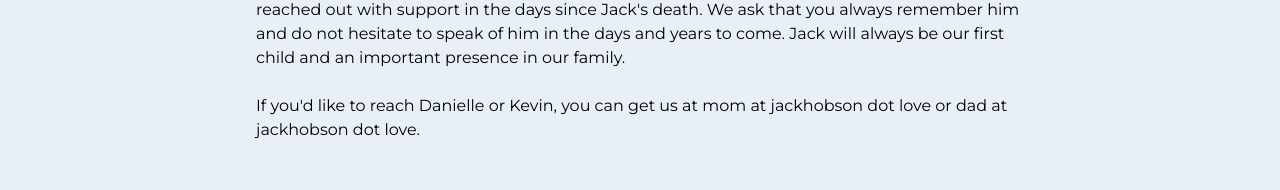
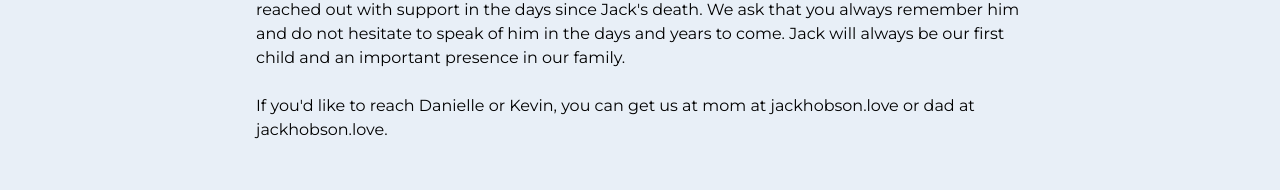
Before and after one commit to kevinroyhobson/jackhobson.love, a React (Create React App) app: page /legacy in a window 1280 px wide. Shown: the part 610-800 px from the top of the page. Built offline with nearby package versions, Linux system fonts and the light colour scheme.

Commit message:
make the email addresses less confusing.

```diff
--- a/src/Legacy.js
+++ b/src/Legacy.js
@@ -47,7 +47,7 @@ export default function Legacy(props) {
         </Typography>
 
         <Typography sx={{ pt: 3, textAlign: 'left' }}>
-          If you'd like to reach Danielle or Kevin, you can get us at mom at jackhobson dot love or dad at jackhobson dot love.
+          If you'd like to reach Danielle or Kevin, you can get us at mom at jackhobson.love or dad at jackhobson.love.
         </Typography>
 
         <Typography sx={{ pt: { xs: 3, sm: 5 }, textAlign: 'left', fontSize: '2rem' }}>
```
